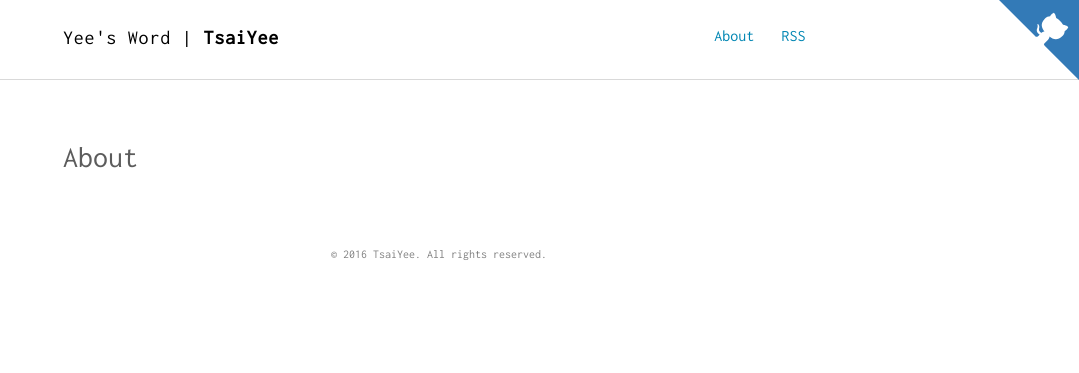
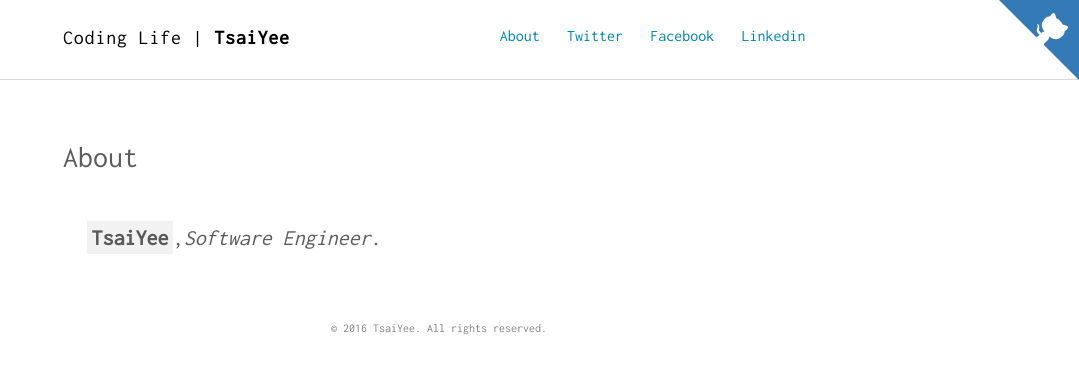
Before and after one commit to TsaiYee/tsaiyee.github.io, a Jekyll site: the page built from about.md, in a window 1280 px wide. Shown: the top 373 px of the page, without its empty margins (201-1280 px from the left). Built offline with Jekyll 4.4.1, drawn with Linux system fonts in a browser that asks for light colours.

Commit message:
修改博客标题和介绍

```diff
--- a/_config.yml
+++ b/_config.yml
@@ -1,9 +1,9 @@
 
 # SEO settings
-title: "Yee's Word"
+title: "Coding Life"
 title2: "TsaiYee" # default: ""
-description: "Yee's Word For Coding Life."
-keywords: "TsaiYee, Yee, Coding, Program, Life, Finance, 大数据, 机器学习"
+description: "Yee's Word for Coding Life"
+keywords: "TsaiYee, Yee, Coding, Program, Life, Finance, Big Data, Machine Learn"
 url: http://tsaiyee.com # site url
 baseurl: null # apply repo name if use it under gh-pages branch
 # baseurl: null # apply null if repo name is something like username.github.io
@@ -31,14 +31,14 @@ sass:
 author:
   name     : "TsaiYee"
   job      : "Software Engineer"
-  bio      : " 给时光以生命，而不是给生命以时光。"
+  bio      : ""
   thumb    : /images/favicon.png
   email    : yee.tsai@gmail.com
   url      : http://tsaiyee.com
   github   : http://github.com/tsaiyee
   twitter  : http://twitter.com/yeesword
   facebook : https://www.facebook.com/yee.tsai.96
-  linkedin : http://linkedin.com
+  linkedin : http://www.linkedin.com/in/yee-tsai-b29239b
 
 # social settings
 og_locale: "zh_CN"
--- a/_includes/intro.html
+++ b/_includes/intro.html
@@ -1,6 +1,6 @@
 <section class="intro">
   <div class="container">
-    <p class="lead">Hi, I'm <strong class="author-name" itemprop="name">{{ site.author.name }}</strong>, a <em itemprop="jobTitle">{{ site.author.job }}</em>. <br>
+    <p class="lead"><strong class="author-name" itemprop="name">{{ site.author.name }}</strong>,<em itemprop="jobTitle">{{ site.author.job }}</em>. <br>
     {{ site.author.bio }}</p>
   </div>
 </section>
--- a/_includes/nav.html
+++ b/_includes/nav.html
@@ -4,7 +4,9 @@
     <h1 class="logo"><a href="{{ '/' | prepend: site.baseurl }}">{{ site.title }} | <span>{{ site.title2 }}</span></a></h1>
     <ul class="navbar">
       <li><a href="{{ '/about' | prepend: site.baseurl }}">About</a></li>
-      <li><a href="{{ "/feed.xml" | prepend: site.baseurl }}" target="_blank">RSS</a></li>
+      <li><a href="{{ site.author.twitter }}" target="_blank">Twitter</a></li>
+      <li><a href="{{ site.author.facebook }}" target="_blank">Facebook</a></li>
+      <li><a href="{{ site.author.linkedin }}" target="_blank">Linkedin</a></li>
     </ul>
   </div>
 </nav>
--- a/_layouts/page.html
+++ b/_layouts/page.html
@@ -6,6 +6,7 @@ layout: default
   <header class="page-header">
     <h1 class="page-title">{{ page.title }}</h1>
   </header>
+  {% include intro.html %}
   <div class="page-content">
     {{ content }}
   </div>
```
